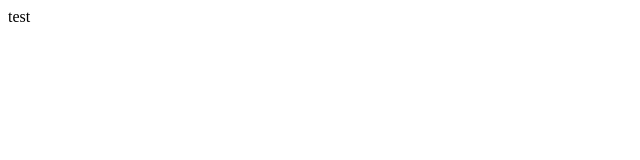
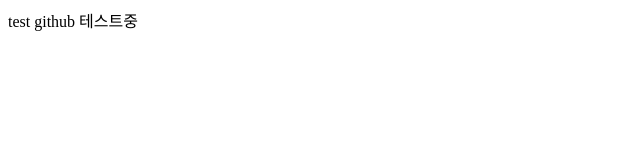
Before and after one commit to yeonjeong99/seoyeonjeong, a plain HTML site: page index.html in a window 1280 px wide. Shown: the whole page, without its empty margins (0-640 px from the left). Drawn offline with Linux system fonts and the light colour scheme.

Commit message:
github 테스트
테스트중

```diff
--- a/index.html
+++ b/index.html
@@ -8,5 +8,7 @@
 <body>
     test
 
+    github 테스트중
+
 </body>
 </html>
```
